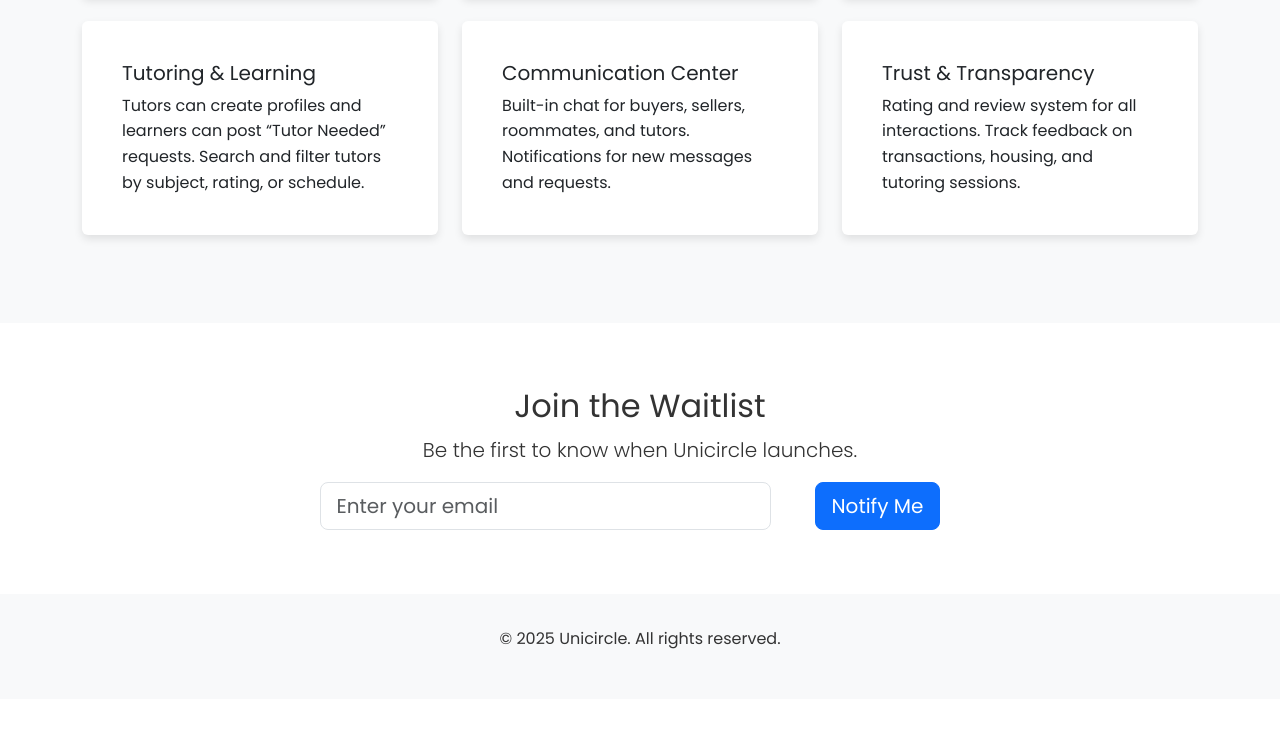
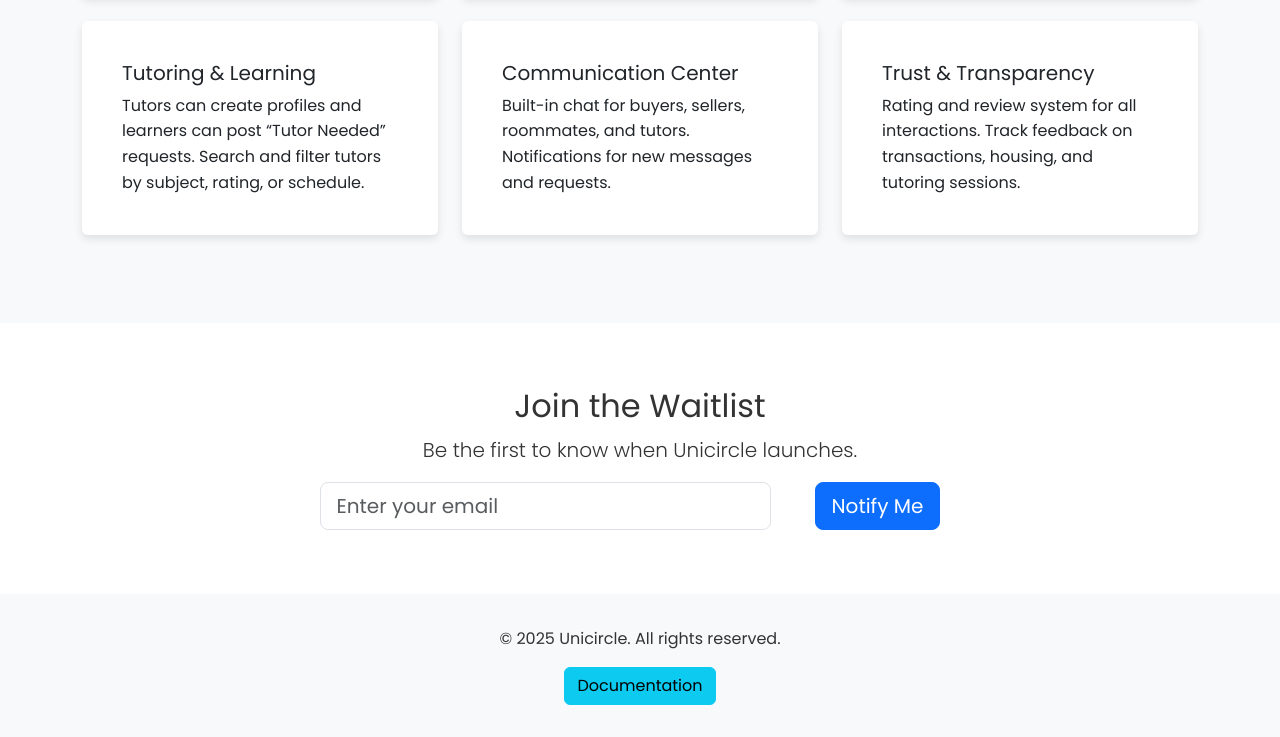
Before and after one commit to TOGOR07/Unicircle, a plain HTML site: page index.html in a window 1280 px wide. Shown: the part 1250-1987 px from the top of the page. Before the commit the page ends 1949 px from the top, so only its background shows below. Drawn offline with nearby package versions, Linux system fonts and the light colour scheme.

Commit message:
Documentation added

```diff
--- a/index.html
+++ b/index.html
@@ -123,6 +123,7 @@
 
     <footer class="footer">
         <p>&copy; 2025 Unicircle. All rights reserved.</p>
+        <a href="documentation.pdf" class="btn btn-info">Documentation</a>
     </footer>
 
     <script src="https://cdn.jsdelivr.net/npm/bootstrap@5.3.3/dist/js/bootstrap.bundle.min.js"></script>
```
Also changed, not shown: 1 other file.
